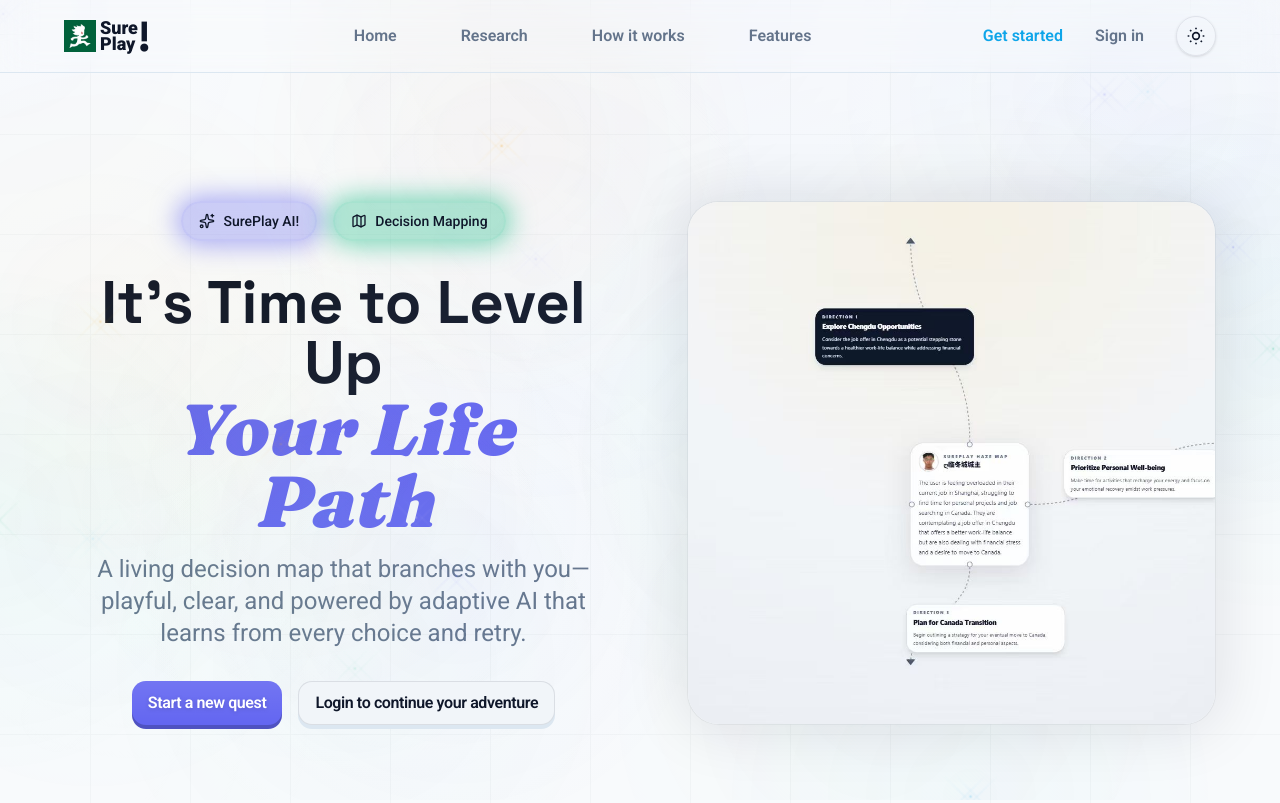
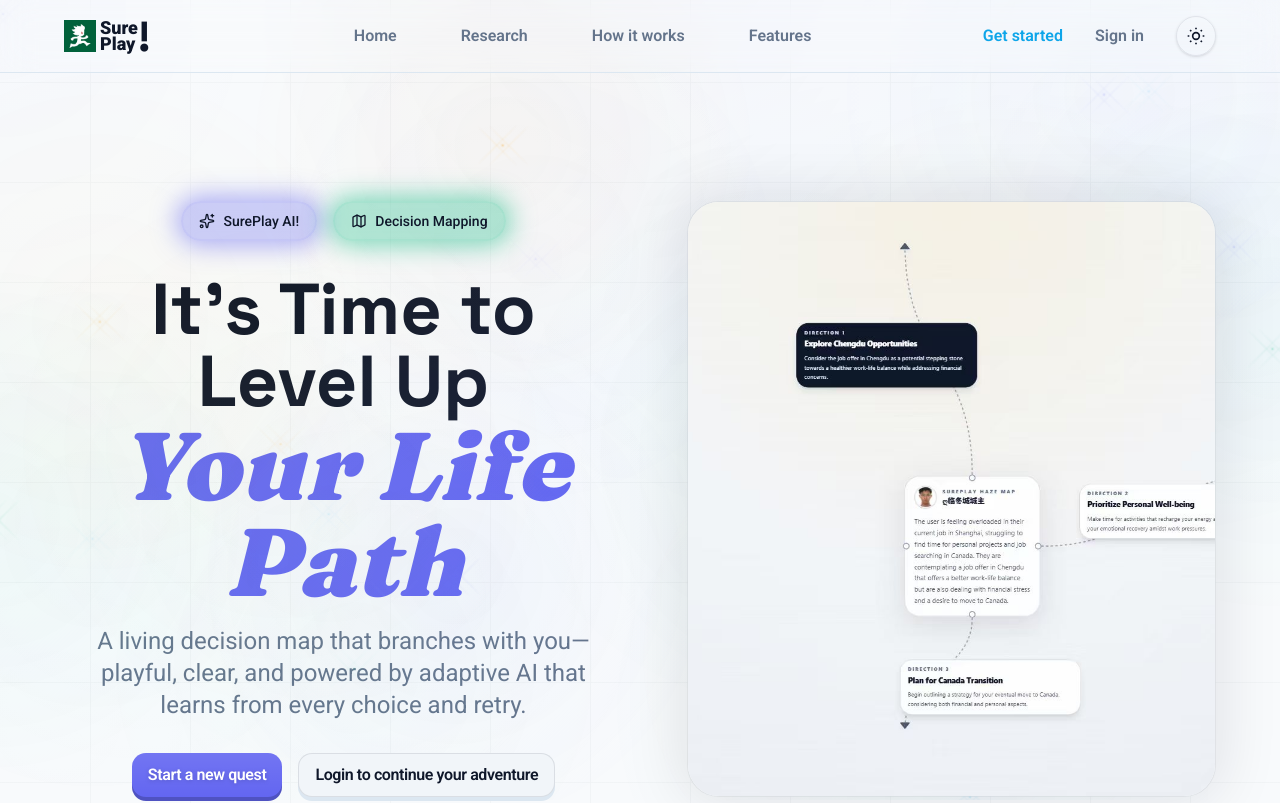
Before and after one commit to GioMarcolla/sure-x, a Next.js app: page / in a window 1280 px wide. Shown: the top 803 px of the page. Built offline with nearby package versions, Linux system fonts and the light colour scheme; no server answers.

Commit message:
Standardized Header sizes

```diff
--- a/src/app/globals.css
+++ b/src/app/globals.css
@@ -139,6 +139,9 @@
         serif;
 }
 
+/************************/
+/* HEADER STYLE CONTROL */
+/************************/
 h1,
 h2,
 h3,
@@ -151,12 +154,12 @@
         -apple-system,
         sans-serif,
         serif;
-    /* font-weight: 700; */
+    font-weight: 700;
+    font-weight: 900;
     color: var(--ink);
 
     margin: 0;
     span {
-        font-size: var(--text-7xl);
         font-family:
             var(--font-fraunces),
             system-ui,
@@ -166,10 +169,43 @@
     }
 }
 
+/***********************/
+/* HEADER SIZE CONTROL */
+/***********************/
+h1 {
+    font-size: var(--text-5xl) /* 3rem = 48px */;
+    line-height: var(--tw-leading, var(--text-5xl--line-height) /* 1 */);
+
+    span {
+        font-size: var(--text-6xl);
+    }
+}
+
+@media (width >= 48rem /* 768px */) {
+    h1 {
+        font-size: var(--text-6xl) /* 3.75rem = 60px */;
+        line-height: var(--tw-leading, var(--text-6xl--line-height) /* 1 */);
+
+        span {
+            font-size: var(--text-7xl);
+        }
+    }
+}
+
+@media (width >= 64rem /* 1024px */) {
+    h1 {
+        font-size: var(--text-7xl) /* 4.5rem = 72px */;
+        line-height: var(--tw-leading, var(--text-7xl--line-height) /* 1 */);
+
+        span {
+            font-size: var(--text-8xl);
+        }
+    }
+}
+
 /**************/
 /* ANIMATIONS */
 /**************/
-
 @keyframes star-twinkle {
     0%,
     100% {
--- a/src/components/home/SureHero.tsx
+++ b/src/components/home/SureHero.tsx
@@ -35,7 +35,7 @@
                     />
                 </div>
                 <div className="text-center">
-                    <h1 className={cn('text-5xl font-black', 'md:text-6xl')}>
+                    <h1>
                         It's Time to Level Up <br />
                         <span
                             className={cn(
--- a/src/components/ui/SureLogo.tsx
+++ b/src/components/ui/SureLogo.tsx
@@ -32,7 +32,7 @@
                     priority
                 />
             </div>
-            <h1 className="font-roboto flex items-center p-0 text-lg/4 font-black">
+            <h1 className="font-roboto flex items-center p-0 text-lg/4! font-black">
                 Sure Play
                 <span className="text-[42px]! pt-px font-space-grotesk text-(--ink)">
                     !
```
